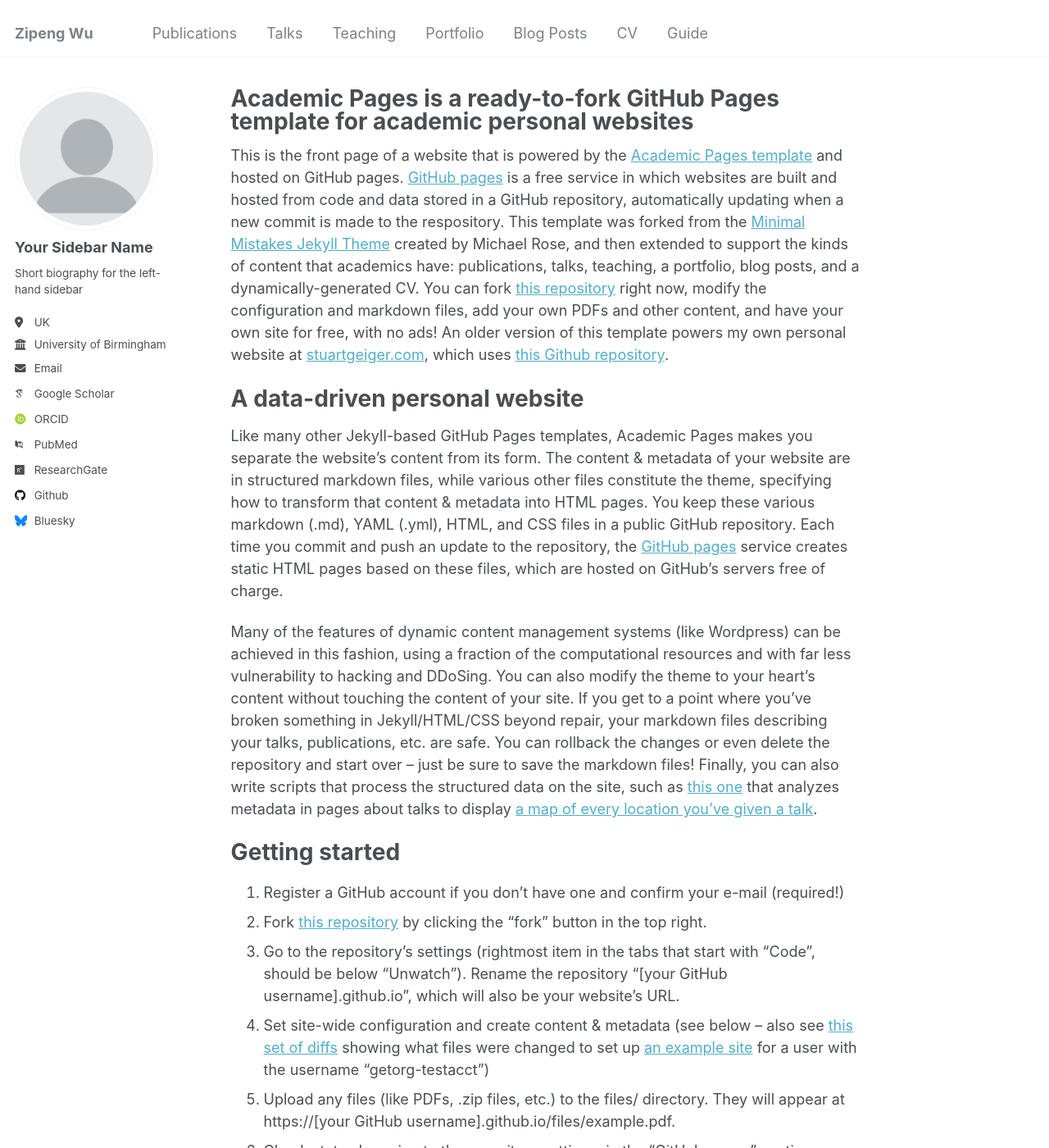
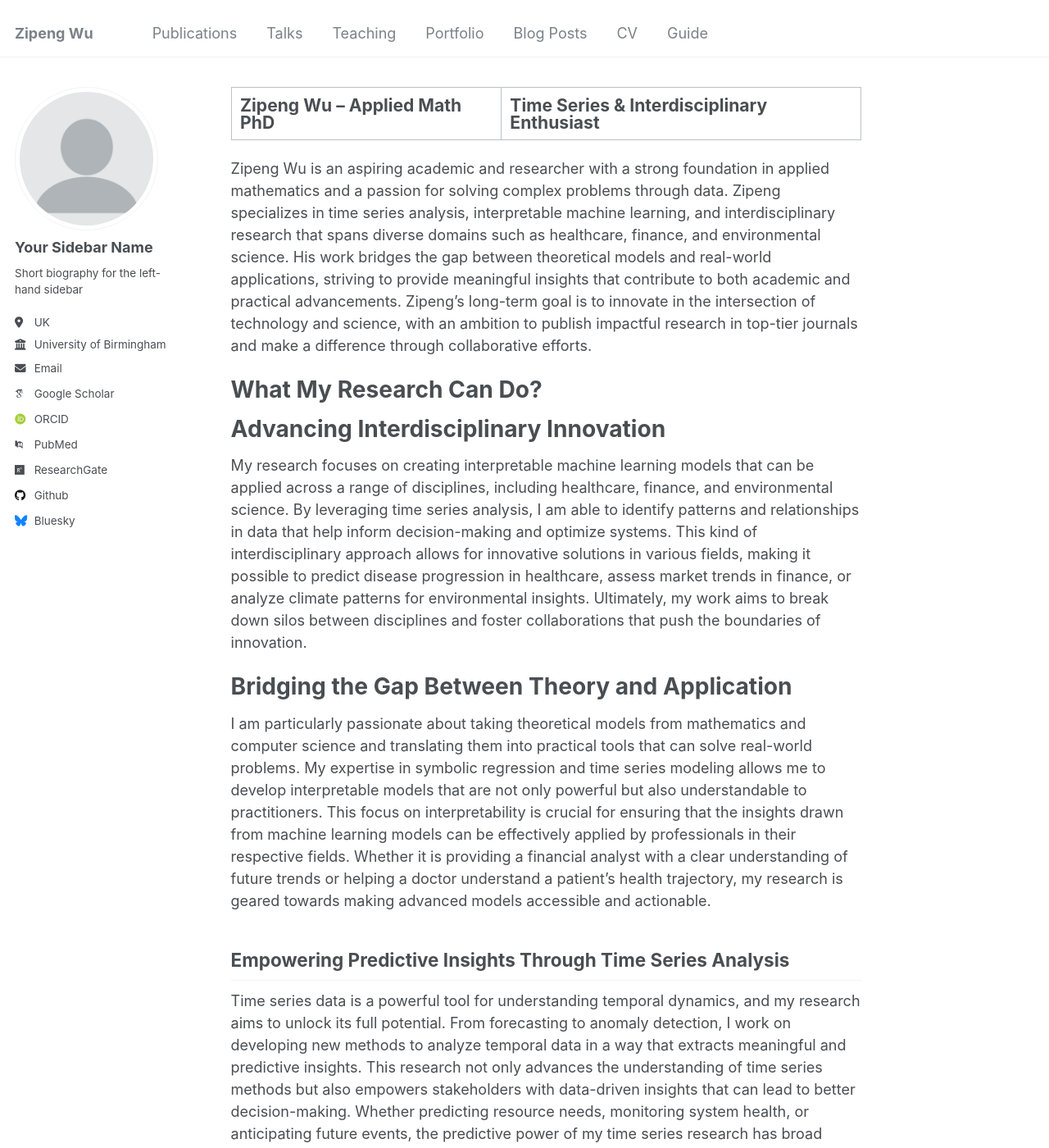
Before and after one commit to WuzipengYL/ZipengWu.github.io, a Jekyll site: the page built from _pages/about.md, in a window 1280 px wide and 1400 px high. Shown: the whole window at 82% size. Built offline with Jekyll 4.4.1, drawn with Linux system fonts in a browser that asks for light colours; some web fonts are replaced; some of the changed text lies outside the part shown.

Commit message:
Update about.md

```diff
--- a/_pages/about.md
+++ b/_pages/about.md
@@ -1,48 +1,30 @@
 ---
 permalink: /
-title: "Academic Pages is a ready-to-fork GitHub Pages template for academic personal websites"
+title: "Zipeng Wu – Applied Math PhD | Time Series & Interdisciplinary Enthusiast"
 author_profile: true
 redirect_from:
   - /about/
   - /about.html
 ---
 
-This is the front page of a website that is powered by the [Academic Pages template](https://github.com/academicpages/academicpages.github.io) and hosted on GitHub pages. [GitHub pages](https://pages.github.com) is a free service in which websites are built and hosted from code and data stored in a GitHub repository, automatically updating when a new commit is made to the respository. This template was forked from the [Minimal Mistakes Jekyll Theme](https://mmistakes.github.io/minimal-mistakes/) created by Michael Rose, and then extended to support the kinds of content that academics have: publications, talks, teaching, a portfolio, blog posts, and a dynamically-generated CV. You can fork [this repository](https://github.com/academicpages/academicpages.github.io) right now, modify the configuration and markdown files, add your own PDFs and other content, and have your own site for free, with no ads! An older version of this template powers my own personal website at [stuartgeiger.com](http://stuartgeiger.com), which uses [this Github repository](https://github.com/staeiou/staeiou.github.io).
+Zipeng Wu is an aspiring academic and researcher with a strong foundation in applied mathematics and a passion for solving complex problems through data. Zipeng specializes in time series analysis, interpretable machine learning, and interdisciplinary research that spans diverse domains such as healthcare, finance, and environmental science. His work bridges the gap between theoretical models and real-world applications, striving to provide meaningful insights that contribute to both academic and practical advancements. Zipeng's long-term goal is to innovate in the intersection of technology and science, with an ambition to publish impactful research in top-tier journals and make a difference through collaborative efforts.
 
-A data-driven personal website
+What My Research Can Do?
 ======
-Like many other Jekyll-based GitHub Pages templates, Academic Pages makes you separate the website's content from its form. The content & metadata of your website are in structured markdown files, while various other files constitute the theme, specifying how to transform that content & metadata into HTML pages. You keep these various markdown (.md), YAML (.yml), HTML, and CSS files in a public GitHub repository. Each time you commit and push an update to the repository, the [GitHub pages](https://pages.github.com/) service creates static HTML pages based on these files, which are hosted on GitHub's servers free of charge.
 
-Many of the features of dynamic content management systems (like Wordpress) can be achieved in this fashion, using a fraction of the computational resources and with far less vulnerability to hacking and DDoSing. You can also modify the theme to your heart's content without touching the content of your site. If you get to a point where you've broken something in Jekyll/HTML/CSS beyond repair, your markdown files describing your talks, publications, etc. are safe. You can rollback the changes or even delete the repository and start over -- just be sure to save the markdown files! Finally, you can also write scripts that process the structured data on the site, such as [this one](https://github.com/academicpages/academicpages.github.io/blob/master/talkmap.ipynb) that analyzes metadata in pages about talks to display [a map of every location you've given a talk](https://academicpages.github.io/talkmap.html).
+Advancing Interdisciplinary Innovation
+======
+My research focuses on creating interpretable machine learning models that can be applied across a range of disciplines, including healthcare, finance, and environmental science. By leveraging time series analysis, I am able to identify patterns and relationships in data that help inform decision-making and optimize systems. This kind of interdisciplinary approach allows for innovative solutions in various fields, making it possible to predict disease progression in healthcare, assess market trends in finance, or analyze climate patterns for environmental insights. Ultimately, my work aims to break down silos between disciplines and foster collaborations that push the boundaries of innovation.
 
-Getting started
+Bridging the Gap Between Theory and Application
 ======
-1. Register a GitHub account if you don't have one and confirm your e-mail (required!)
-1. Fork [this repository](https://github.com/academicpages/academicpages.github.io) by clicking the "fork" button in the top right.
-1. Go to the repository's settings (rightmost item in the tabs that start with "Code", should be below "Unwatch"). Rename the repository "[your GitHub username].github.io", which will also be your website's URL.
-1. Set site-wide configuration and create content & metadata (see below -- also see [this set of diffs](http://archive.is/3TPas) showing what files were changed to set up [an example site](https://getorg-testacct.github.io) for a user with the username "getorg-testacct")
-1. Upload any files (like PDFs, .zip files, etc.) to the files/ directory. They will appear at https://[your GitHub username].github.io/files/example.pdf.
-1. Check status by going to the repository settings, in the "GitHub pages" section
+I am particularly passionate about taking theoretical models from mathematics and computer science and translating them into practical tools that can solve real-world problems. My expertise in symbolic regression and time series modeling allows me to develop interpretable models that are not only powerful but also understandable to practitioners. This focus on interpretability is crucial for ensuring that the insights drawn from machine learning models can be effectively applied by professionals in their respective fields. Whether it is providing a financial analyst with a clear understanding of future trends or helping a doctor understand a patient's health trajectory, my research is geared towards making advanced models accessible and actionable.
 
-Site-wide configuration
+Empowering Predictive Insights Through Time Series Analysis
 ------
-The main configuration file for the site is in the base directory in [_config.yml](https://github.com/academicpages/academicpages.github.io/blob/master/_config.yml), which defines the content in the sidebars and other site-wide features. You will need to replace the default variables with ones about yourself and your site's github repository. The configuration file for the top menu is in [_data/navigation.yml](https://github.com/academicpages/academicpages.github.io/blob/master/_data/navigation.yml). For example, if you don't have a portfolio or blog posts, you can remove those items from that navigation.yml file to remove them from the header.
+Time series data is a powerful tool for understanding temporal dynamics, and my research aims to unlock its full potential. From forecasting to anomaly detection, I work on developing new methods to analyze temporal data in a way that extracts meaningful and predictive insights. This research not only advances the understanding of time series methods but also empowers stakeholders with data-driven insights that can lead to better decision-making. Whether predicting resource needs, monitoring system health, or anticipating future events, the predictive power of my time series research has broad applications that can make a tangible impact in numerous industries.
 
-Create content & metadata
-------
-For site content, there is one markdown file for each type of content, which are stored in directories like _publications, _talks, _posts, _teaching, or _pages. For example, each talk is a markdown file in the [_talks directory](https://github.com/academicpages/academicpages.github.io/tree/master/_talks). At the top of each markdown file is structured data in YAML about the talk, which the theme will parse to do lots of cool stuff. The same structured data about a talk is used to generate the list of talks on the [Talks page](https://academicpages.github.io/talks), each [individual page](https://academicpages.github.io/talks/2012-03-01-talk-1) for specific talks, the talks section for the [CV page](https://academicpages.github.io/cv), and the [map of places you've given a talk](https://academicpages.github.io/talkmap.html) (if you run this [python file](https://github.com/academicpages/academicpages.github.io/blob/master/talkmap.py) or [Jupyter notebook](https://github.com/academicpages/academicpages.github.io/blob/master/talkmap.ipynb), which creates the HTML for the map based on the contents of the _talks directory).
 
-**Markdown generator**
-
-I have also created [a set of Jupyter notebooks](https://github.com/academicpages/academicpages.github.io/tree/master/markdown_generator
-) that converts a CSV containing structured data about talks or presentations into individual markdown files that will be properly formatted for the Academic Pages template. The sample CSVs in that directory are the ones I used to create my own personal website at stuartgeiger.com. My usual workflow is that I keep a spreadsheet of my publications and talks, then run the code in these notebooks to generate the markdown files, then commit and push them to the GitHub repository.
-
-How to edit your site's GitHub repository
-------
-Many people use a git client to create files on their local computer and then push them to GitHub's servers. If you are not familiar with git, you can directly edit these configuration and markdown files directly in the github.com interface. Navigate to a file (like [this one](https://github.com/academicpages/academicpages.github.io/blob/master/_talks/2012-03-01-talk-1.md) and click the pencil icon in the top right of the content preview (to the right of the "Raw | Blame | History" buttons). You can delete a file by clicking the trashcan icon to the right of the pencil icon. You can also create new files or upload files by navigating to a directory and clicking the "Create new file" or "Upload files" buttons.
-
-Example: editing a markdown file for a talk
-![Editing a markdown file for a talk](/images/editing-talk.png)
 
 For more info
 ------
```
